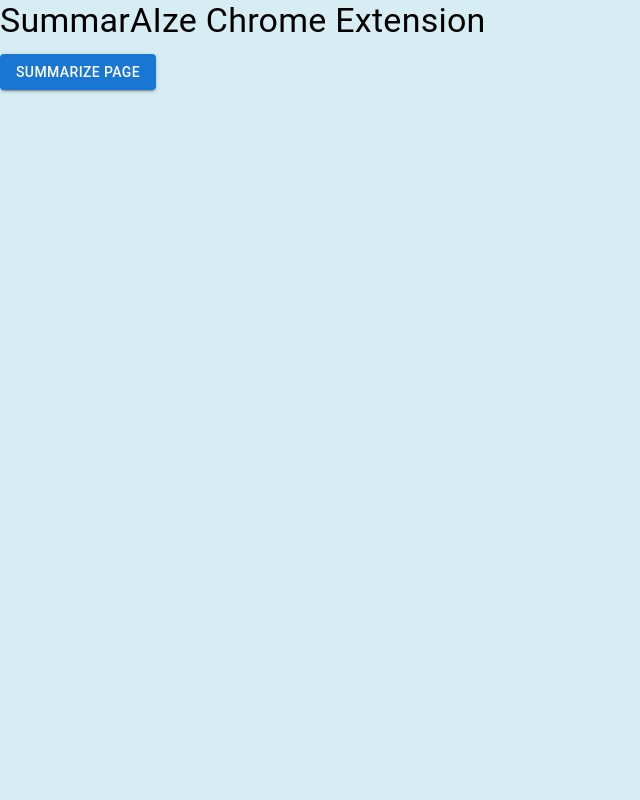
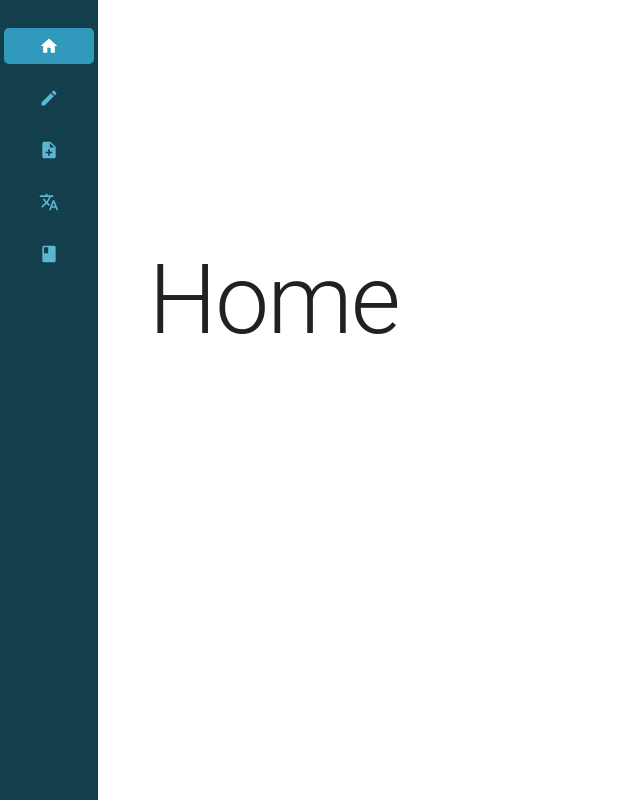
Before and after one commit to Polygon2024/SummarAIze, a React (Vite) app: page / in a window 1280 px wide. Shown: the whole page, without its empty margins (0-640 px from the left). Built offline with nearby package versions, Linux system fonts and the light colour scheme.

Commit message:
feat: featured tabs

```diff
--- a/src/App.tsx
+++ b/src/App.tsx
@@ -1,33 +1,35 @@
-import { Button, Typography, Container, Box } from '@mui/material';
-import { Blue } from './theme/color';
+import React, { useState } from 'react';
+import TabsSection from './components/TabsSection';
+import MainContent from './components/MainContent';
+import { Box } from '@mui/material';
+import Home from './components/Tabs/Home';
+import Prompt from './components/Tabs/Prompt';
+import Notes from './components/Tabs/Notes';
+import Translate from './components/Tabs/Translate';
+import Glossary from './components/Tabs/Glossary';
 
-function App() {
+const App: React.FC = () => {
+  const [selectedTab, setSelectedTab] = useState(0);
+
+  const handleTabChange = (event: React.SyntheticEvent, newValue: number) => {
+    setSelectedTab(newValue);
+  };
+
   return (
-    // <Container sx={{ width: '600px', height: '450px' }}>
-    <Box
-      sx={{
-        width: '600px',
-        height: '450px',
-        backgroundColor: Blue.Blue0,
-        p: 0,
-        m: 0,
-      }}
-    >
-      <Typography
-        variant='h4'
-        gutterBottom
-      >
-        SummarAIze Chrome Extension
-      </Typography>
-      <Button
-        variant='contained'
-        color='primary'
-      >
-        Summarize Page
-      </Button>
+    <Box sx={{ display: 'flex', width: '450px', height: '600px' }}>
+      {/* Left Tab Section */}
+      <TabsSection value={selectedTab} onTabChange={handleTabChange} />
+
+      {/* Main Content Area */}
+      <Box sx={{ flexGrow: 1, padding: 2 }}>
+        {selectedTab === 0 && <Home />}
+        {selectedTab === 1 && <Prompt />}
+        {selectedTab === 2 && <Notes />}
+        {selectedTab === 3 && <Translate />}
+        {selectedTab === 4 && <Glossary />}
+      </Box>
     </Box>
-    // </Container>
   );
-}
+};
 
 export default App;
--- /dev/null
+++ b/src/components/MainContent.tsx
@@ -0,0 +1,32 @@
+import React from 'react';
+import { Box, Typography, Button } from '@mui/material';
+import { Blue } from '../theme/color'; // Assuming you have a theme set up
+
+const MainContent: React.FC = () => {
+  return (
+    <Box
+      sx={{
+        width: '600px',
+        height: '100vh',
+        backgroundColor: Blue.Blue0,
+        marginLeft: '60px',
+        padding: '20px',
+      }}
+    >
+      <Typography
+        variant='h4'
+        gutterBottom
+      >
+        SummarAIze Chrome Extension
+      </Typography>
+      <Button
+        variant='contained'
+        color='primary'
+      >
+        Summarize Page
+      </Button>
+    </Box>
+  );
+};
+
+export default MainContent;
--- /dev/null
+++ b/src/components/Tabs/Glossary.tsx
@@ -0,0 +1,19 @@
+import React from 'react';
+import { Typography, Box } from '@mui/material';
+
+const Glossary: React.FC = () => {
+  return (
+    <Box
+      sx={{
+        display: 'flex',
+        justifyContent: 'center',
+        alignItems: 'center',
+        height: '100%',
+      }}
+    >
+      <Typography variant='h1'>Glossary</Typography>
+    </Box>
+  );
+};
+
+export default Glossary;
--- /dev/null
+++ b/src/components/Tabs/Home.tsx
@@ -0,0 +1,19 @@
+import React from 'react';
+import { Typography, Box } from '@mui/material';
+
+const Home: React.FC = () => {
+  return (
+    <Box
+      sx={{
+        display: 'flex',
+        justifyContent: 'center',
+        alignItems: 'center',
+        height: '100%',
+      }}
+    >
+      <Typography variant='h1'>Home</Typography>
+    </Box>
+  );
+};
+
+export default Home;
--- /dev/null
+++ b/src/components/Tabs/Notes.tsx
@@ -0,0 +1,19 @@
+import React from 'react';
+import { Typography, Box } from '@mui/material';
+
+const Notes: React.FC = () => {
+  return (
+    <Box
+      sx={{
+        display: 'flex',
+        justifyContent: 'center',
+        alignItems: 'center',
+        height: '100%',
+      }}
+    >
+      <Typography variant='h1'>Notes</Typography>
+    </Box>
+  );
+};
+
+export default Notes;
--- /dev/null
+++ b/src/components/Tabs/Prompt.tsx
@@ -0,0 +1,19 @@
+import React from 'react';
+import { Typography, Box } from '@mui/material';
+
+const Prompt: React.FC = () => {
+  return (
+    <Box
+      sx={{
+        display: 'flex',
+        justifyContent: 'center',
+        alignItems: 'center',
+        height: '100%',
+      }}
+    >
+      <Typography variant='h1'>Prompt</Typography>
+    </Box>
+  );
+};
+
+export default Prompt;
--- /dev/null
+++ b/src/components/Tabs/Translate.tsx
@@ -0,0 +1,19 @@
+import React from 'react';
+import { Typography, Box } from '@mui/material';
+
+const Translate: React.FC = () => {
+  return (
+    <Box
+      sx={{
+        display: 'flex',
+        justifyContent: 'center',
+        alignItems: 'center',
+        height: '100%',
+      }}
+    >
+      <Typography variant='h1'>Translate</Typography>
+    </Box>
+  );
+};
+
+export default Translate;
--- /dev/null
+++ b/src/components/TabsSection.tsx
@@ -0,0 +1,82 @@
+import React from 'react';
+import { Box, Tab, Tabs } from '@mui/material';
+import { Home, Edit, NoteAdd, Translate, Book } from '@mui/icons-material';
+import { Blue } from '../theme/color';
+
+interface TabsSectionProps {
+  value: number;
+  onTabChange: (event: React.SyntheticEvent, newValue: number) => void;
+}
+
+const tabData = [
+  { label: 'Home', icon: <Home fontSize='small' /> },
+  { label: 'Prompt', icon: <Edit fontSize='small' /> },
+  { label: 'Notes', icon: <NoteAdd fontSize='small' /> },
+  { label: 'Translate', icon: <Translate fontSize='small' /> },
+  { label: 'Glossary', icon: <Book fontSize='small' /> },
+];
+
+const TabsSection: React.FC<TabsSectionProps> = ({ value, onTabChange }) => {
+  return (
+    <Box
+      sx={{
+        width: 'fit-content',
+        height: '100vh',
+        backgroundColor: Blue.Blue7,
+        display: 'flex',
+        flexDirection: 'column',
+        alignItems: 'center',
+        paddingTop: '20px',
+        px: '4px',
+      }}
+    >
+      <Tabs
+        orientation='vertical'
+        value={value}
+        onChange={onTabChange}
+        sx={{
+          '& .MuiTabs-indicator': {
+            display: 'none',
+          },
+        }}
+      >
+        {tabData.map((tab, index) => (
+          <Tab
+            key={index}
+            // label={tab.label}
+            icon={tab.icon}
+            sx={{
+              width: '20px !important',
+              display: 'flex',
+              flexDirection: 'column',
+              alignItems: 'center',
+              typography: 'body2',
+              fontSize: '12px',
+              my: 1,
+              p: 0.5,
+              py: 1,
+              color: value === index ? Blue.Blue1 : Blue.Blue3,
+              backgroundColor:
+                value === index ? `${Blue.Blue4} !important` : 'none',
+              '&:hover': {
+                color: value === index ? Blue.Blue1 : Blue.Blue6,
+                backgroundColor: Blue.Blue5,
+              },
+              '& .MuiTab-wrapper': {
+                display: 'flex',
+                flexDirection: 'column',
+                alignItems: 'center',
+              },
+              '& .MuiTab-icon': {
+                mr: '0 !important',
+                mb: '4px !important',
+              },
+            }}
+          />
+        ))}
+      </Tabs>
+    </Box>
+  );
+};
+
+export default TabsSection;
--- a/src/main.tsx
+++ b/src/main.tsx
@@ -1,9 +1,15 @@
 import { StrictMode } from 'react';
 import { createRoot } from 'react-dom/client';
 import App from './App';
+import { ThemeProvider } from '@emotion/react';
+import { CssBaseline } from '@mui/material';
+import theme from './theme/Theme';
 
 createRoot(document.getElementById('root')!).render(
   <StrictMode>
-    <App />
+    <ThemeProvider theme={theme}>
+      <CssBaseline />
+      <App />
+    </ThemeProvider>
   </StrictMode>
 );
```
